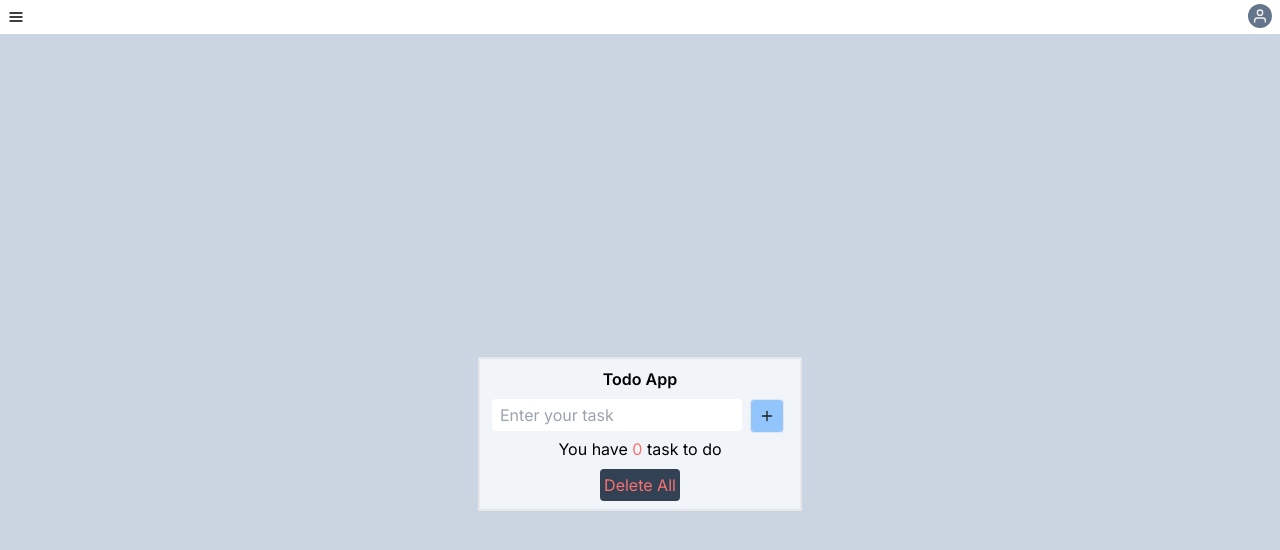
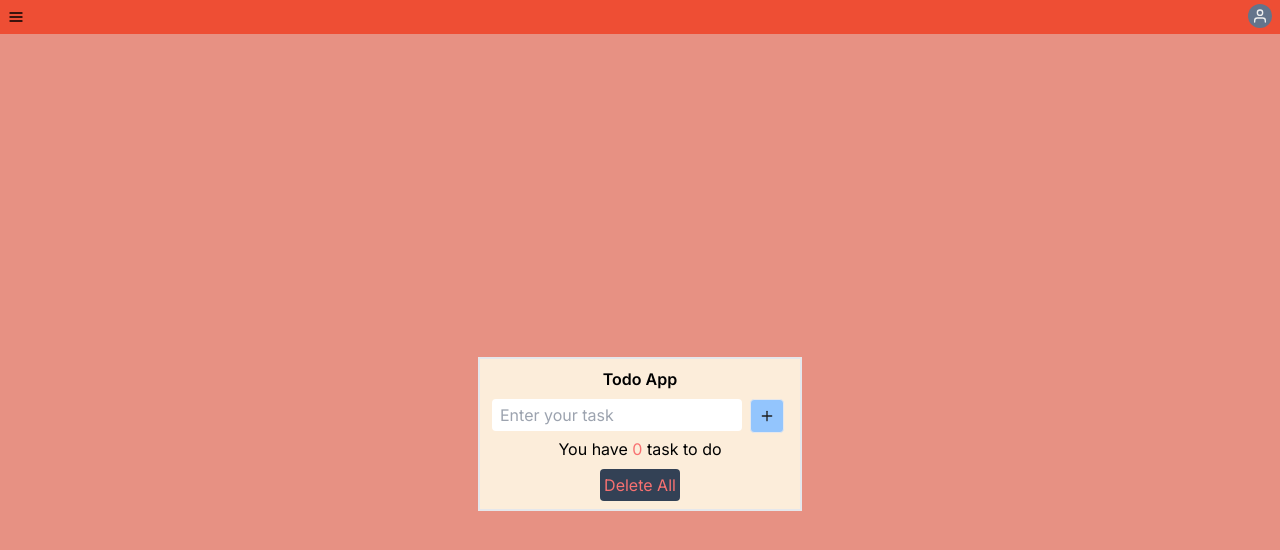
Before and after one commit to sihotang-yonathan1/todo-app, a Next.js app: page /todo in a window 1280 px wide. Shown: the top 550 px of the page. Built offline with nearby package versions, Linux system fonts and the light colour scheme.

Commit message:
[todo] Change color in layout

```diff
--- a/app/todo/layout.tsx
+++ b/app/todo/layout.tsx
@@ -12,7 +12,7 @@ export default function TodoAppLayout({children}: {children: React.ReactNode}){
         <div className="flex flex-row">
             {/*  sidebar */}
             { isSidebarVisible && <Sidebar />}
-            <div className="flex flex-col flex-grow">
+            <div className="flex flex-col flex-grow bg-[#EE4E34]">
                 {/* Header */}
                 <div className="flex flex-row px-2 py-1 items-center">
 
@@ -37,7 +37,7 @@ export default function TodoAppLayout({children}: {children: React.ReactNode}){
 
                 </div>
                 {/* Content Container */}
-                <div className="bg-slate-300 min-h-screen flex flex-col items-center justify-center">
+                <div className="bg-[#e79183] min-h-screen flex flex-col items-center justify-center">
                     {children}
                 </div>
             </div>
--- a/app/todo/sidebar.tsx
+++ b/app/todo/sidebar.tsx
@@ -27,7 +27,7 @@ export default function Sidebar(){
         }
     ]
     return (
-        <div className="p-2">
+        <div className="p-2 bg-[#84b5db]">
             <div className="bg-yellow-200 flex flex-1">
                 <p>User data</p>
             </div>
--- a/app/todo/todo_page.tsx
+++ b/app/todo/todo_page.tsx
@@ -95,7 +95,7 @@ export default function TodoAppPage(){
     }
 
     return (
-        <div className="border-2 flex flex-col bg-slate-100">
+        <div className="border-2 flex flex-col bg-[#FCEDDA]">
 
             {/* Title */}
             <div className="my-2">
```
